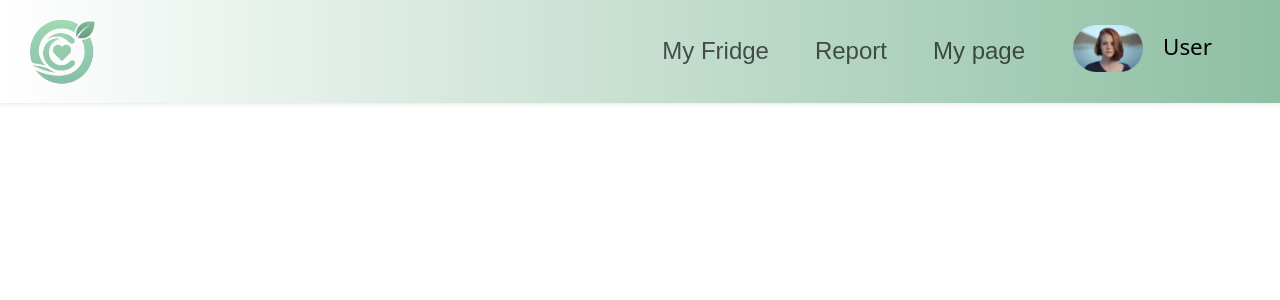
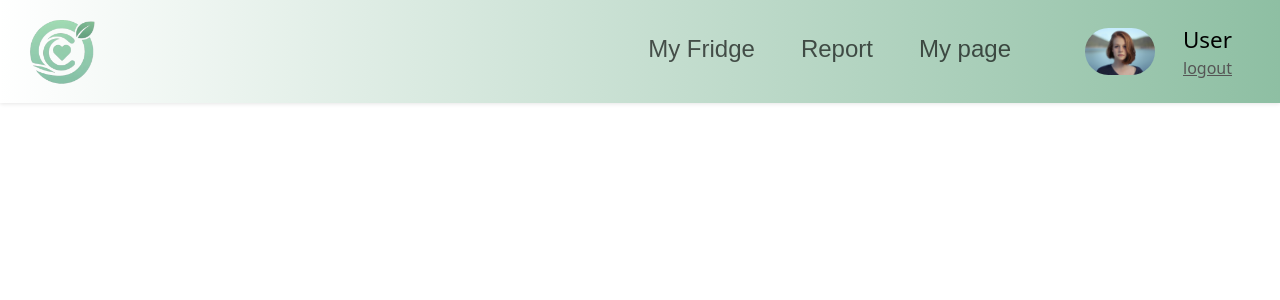
Before and after one commit to 2025-SMHRD-KDT-HealthCare-3/OncoCare, a React (Vite) app: page /Fridge in a window 1280 px wide. Shown: the top 300 px of the page. Built offline with nearby package versions, Linux system fonts and the light colour scheme; a web font is replaced by a local one.

Commit message:
로그아웃버튼 만듬

```diff
--- a/src/components/MainBody.jsx
+++ b/src/components/MainBody.jsx
@@ -2,6 +2,8 @@ import React from 'react'
 import '../css/root.css'
 import MainTop from './MainTop'
 import MainRecipe from './MainRecipe'
+import RegisterIngredient from './RegisterIngredient'
+
 
 const MainBody = () => {
 
@@ -10,7 +12,7 @@ const MainBody = () => {
     <div >
       <MainTop></MainTop>
       <MainRecipe></MainRecipe>
-
+      <RegisterIngredient></RegisterIngredient>
     </div>
   )
 }
--- a/src/components/MainHeader.jsx
+++ b/src/components/MainHeader.jsx
@@ -3,9 +3,15 @@ import 'bootstrap/dist/css/bootstrap.min.css'
 import '../css/Header.css'
 import avater from '../assets/avater.jpg'
 import icon from '../assets/oncocare_icon.png'
-import { Link } from 'react-router-dom'
+import { Link, useNavigate } from 'react-router-dom'
 
 const MainHeader = () => {
+  const navigate = useNavigate()
+
+  const handleLogout = () => {
+    navigate('/')
+  }
+
   return (
 <nav className="navbar navbar-expand-sm custom-navbar">
     <div className="container-fluid">
@@ -28,10 +34,13 @@ const MainHeader = () => {
             {/* 회원 프로필, 회원명, 로그아웃 버튼 -> 로그인 화면으로 이동 / 아직 코딩 x
                                 회원 프로필, 회원명 선택했을 때 회원정보 수정 페이지로 이동 */}
             <li className="nav-item-avater">
-                <Link className="navbar-brand" to='/MyPage'>
+                <Link to='/MyPage'>
                     <img src={avater} alt="Avatar Logo" style={{ width: '70px' }} className="rounded-pill"/>
-                    <span className='nav-user'>User</span>
                 </Link>
+                <div className="nav-user-info">
+                    <Link to='/MyPage'><span className='nav-user'>User</span></Link>
+                    <span onClick={handleLogout} className='nav-logout'>logout</span>
+                </div>
             </li>
         </ul>
     </div>
--- a/src/components/MainRecipe.jsx
+++ b/src/components/MainRecipe.jsx
@@ -2,14 +2,14 @@ import { useEffect, useState } from 'react'
 import axios from 'axios'
 import RecipeCard from './RecipeCard'
 
-const MainRecipe = ({ mealCount }) => {
+const MainRecipe = ({ mealsPerDay }) => {
   const [recipes, setRecipes] = useState([])
 
   useEffect(() => {
     const fetchRecipes = async () => {
       try {
         const response = await axios.get(
-          `http://localhost:3000/recipe/recommend?count=${meals_per_day}`
+          `http://localhost:3000/recipe/recommend?count=${mealsPerDay}`
         )
         setRecipes(response.data)
       } catch (error) {
@@ -17,7 +17,7 @@ const MainRecipe = ({ mealCount }) => {
       }
     }
     fetchRecipes()
-  }, [mealCount])
+  }, [mealsPerDay])
 
   return (
     <div className="recipe-section">
--- /dev/null
+++ b/src/components/RegisterIngredient.jsx
@@ -0,0 +1,26 @@
+import React from 'react'
+import { BsCamera, BsPencil } from 'react-icons/bs'
+import 'bootstrap/dist/css/bootstrap.min.css'
+import '../css/RegisterIngredient.css'
+
+const RegisterIngredient = () => {
+  return (
+    <div className="ingredient-input-section">
+      <h3>식재료 입력</h3>
+      <p className="ingredient-subtitle">Subheading</p>
+
+      <div className="ingredient-btn-list">
+        <div className="ingredient-btn-row">
+          <BsCamera size={80} />
+          <button className="btn ingredient-btn">사진으로 식재료 입력하기</button>
+        </div>
+        <div className="ingredient-btn-row">
+          <BsPencil size={80} />
+          <button className="btn ingredient-btn">식재료 수기 작성</button>
+        </div>
+      </div>
+    </div>
+  )
+}
+
+export default RegisterIngredient
--- a/src/css/Header.css
+++ b/src/css/Header.css
@@ -71,18 +71,35 @@
 }
 
 .nav-item-avater{
-    margin-inline: 0 auto;
-    border-color: black;
-    border-radius: 50%;
+    display: flex;
+    align-items: center;
+    gap: 28px;
+    padding: 0 36px;
+}
+
+.nav-user-info {
+    display: flex;
+    flex-direction: column;
+    align-items: flex-start;
+}
+
+.nav-user-info a {
+    padding: 0;
+    text-decoration: none;
 }
 
 .nav-user{
     font-size: 1.4rem;
-    padding-right: 20px;
-    margin-right: 20px;
-    padding-left: 20px;
+    color: black;
 }
 
 .navbar-brand{
     width: 90px;
 }
+
+.nav-logout {
+    font-size: 1rem;
+    text-decoration: underline;
+    cursor: pointer;
+    color: #555;
+}
--- /dev/null
+++ b/src/css/RegisterIngredient.css
@@ -0,0 +1,38 @@
+.ingredient-input-section {
+    display: flex;
+    flex-direction: column;
+    padding: 2rem 0;
+}
+
+
+.ingredient-btn-list {
+    display: flex;
+    flex-direction: column;
+    align-items: center;
+    gap: 2.4rem;
+    width: 100%;
+    margin-top: 1rem;
+}
+
+.ingredient-btn-row {
+    display: flex;
+    align-items: center;
+    justify-content: center;
+    gap: 2.4rem;
+    width: 100%;
+}
+
+.ingredient-btn {
+    background-color: #8EBFA3;
+    color: #fff;
+    border: none;
+    border-radius: 8px;
+    font-size: 2rem;
+    padding: 1.2rem 4rem;
+    width: 640px;
+}
+
+.ingredient-btn:hover {
+    background-color: #74aa8d;
+    color: #fff;
+}
--- a/src/pages/DetailRecipe.jsx
+++ b/src/pages/DetailRecipe.jsx
@@ -1,8 +1,9 @@
 import React from 'react'
+import MainHeader from '../components/MainHeader'
 
 const DetailRecipe = () => {
   return (
-    <div>DetailRecipe</div>
+    <MainHeader></MainHeader>
   )
 }
 
--- a/src/pages/MyPage.jsx
+++ b/src/pages/MyPage.jsx
@@ -1,4 +1,5 @@
 import React from 'react'
+import MainHeader from '../components/MainHeader'
 
 const MyPage = () => {
   return (
--- a/src/pages/Report.jsx
+++ b/src/pages/Report.jsx
@@ -1,4 +1,5 @@
 import React from 'react'
+import MainHeader from '../components/MainHeader'
 
 const Report = () => {
   return (
```
